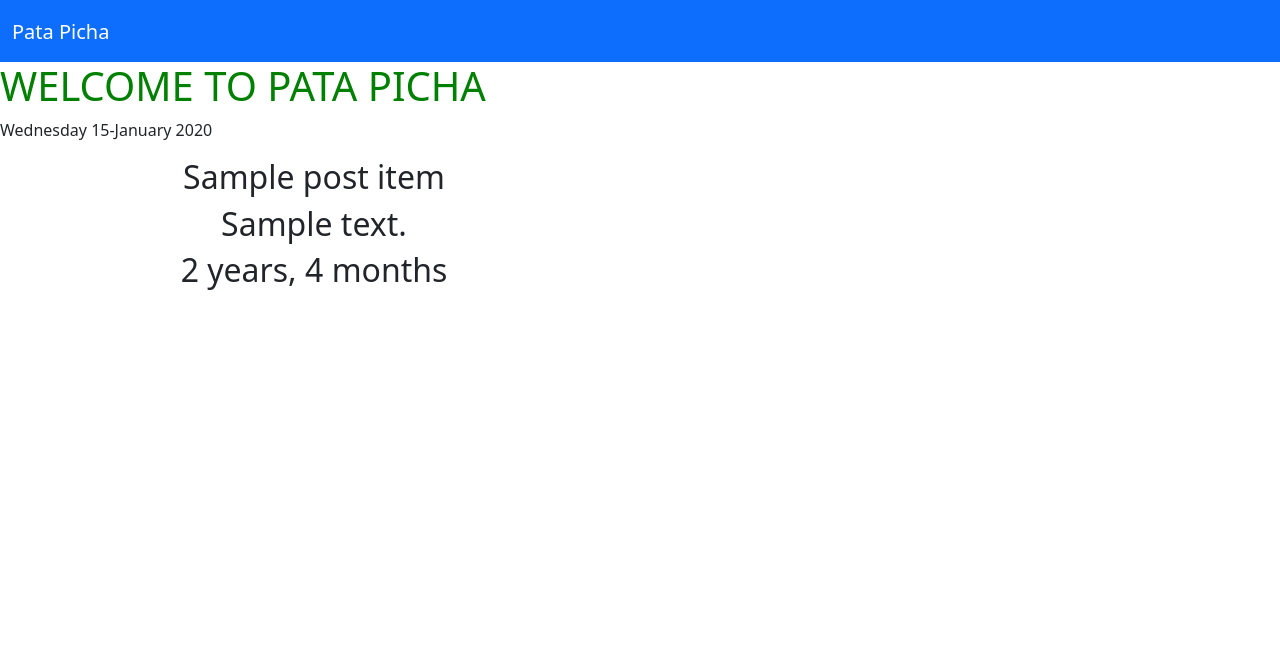
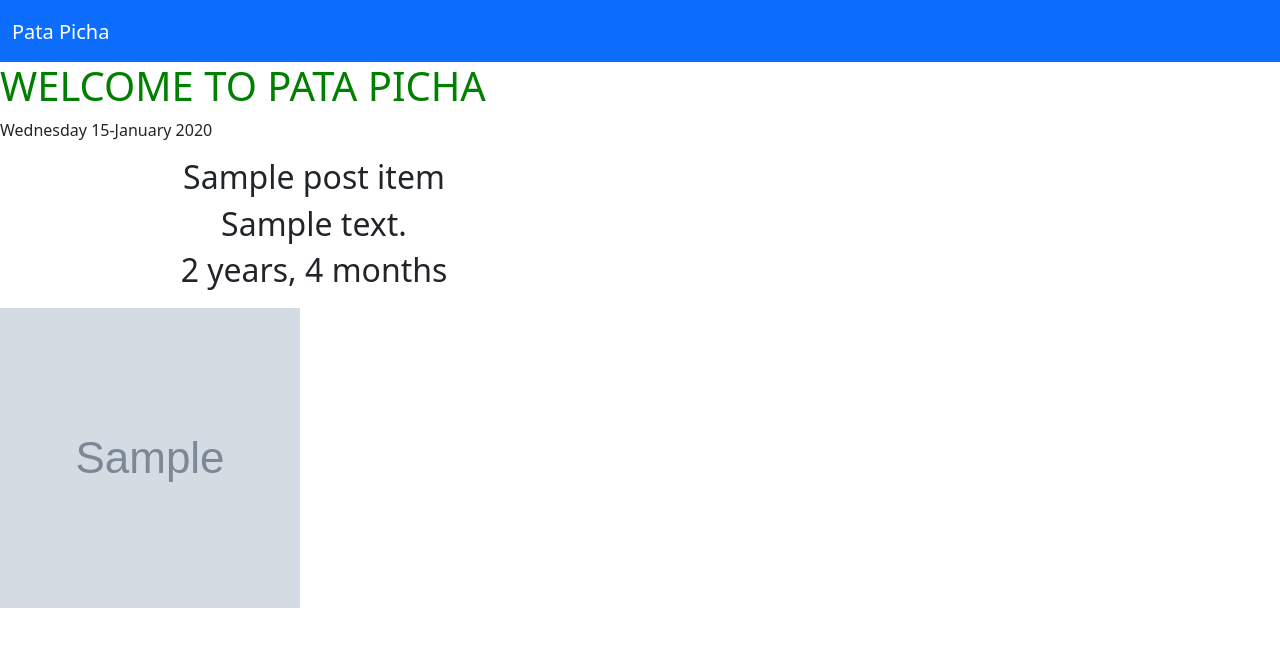
Before and after one commit to WayneMusungu/get-pics, a Django app: template pictures/templates/main.html in a window 1280 px wide. Shown: the top 647 px of that part. Run offline with Django 4.2, Linux system fonts and the light colour scheme; the template is opened without the code that fills it: most values are stand-ins (such as "Sample title", 1, 10 or a date in 2020); the page is wider than the window, and the part outside it is not shown; some libraries are stand-ins or nearby versions.

Commit message:
Display uploaded image to the homepage

```diff
--- a/pictures/templates/main.html
+++ b/pictures/templates/main.html
@@ -12,6 +12,14 @@
         <h2 class="text-center"> {{ post_item.description }} </h2>
         <h2 class="text-center"> {{ post_item.pub_date|timesince }} </h2>
     </div>
+    <!--Display news Galleria images  -->
+
+    <div class=" pic" style="margin-top: 10px; ">
+        <a href="">
+            <img src="{{post_item.image_pic.url}}" class="img-responsive" alt="Image" style="height: 300px; width: 300px; ">
+        </a>
+    </div>
+
     {%endfor%}
 
 {%endblock%}
```
Also changed, not shown: media/pics/Screenshot_from_2022-03-06_19-35-17.png (added), media/pics/Screenshot_from_2022-03-06_19-35-17_xG99Yu3.png (added).
